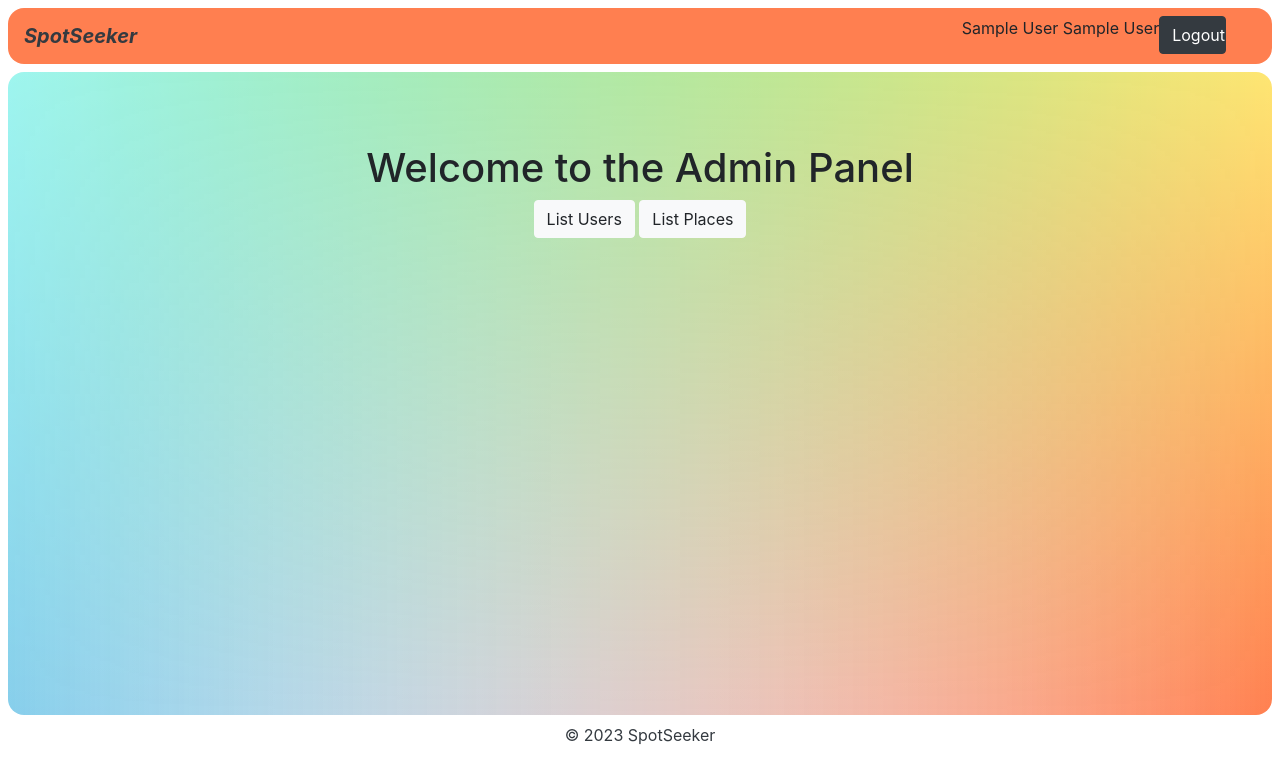
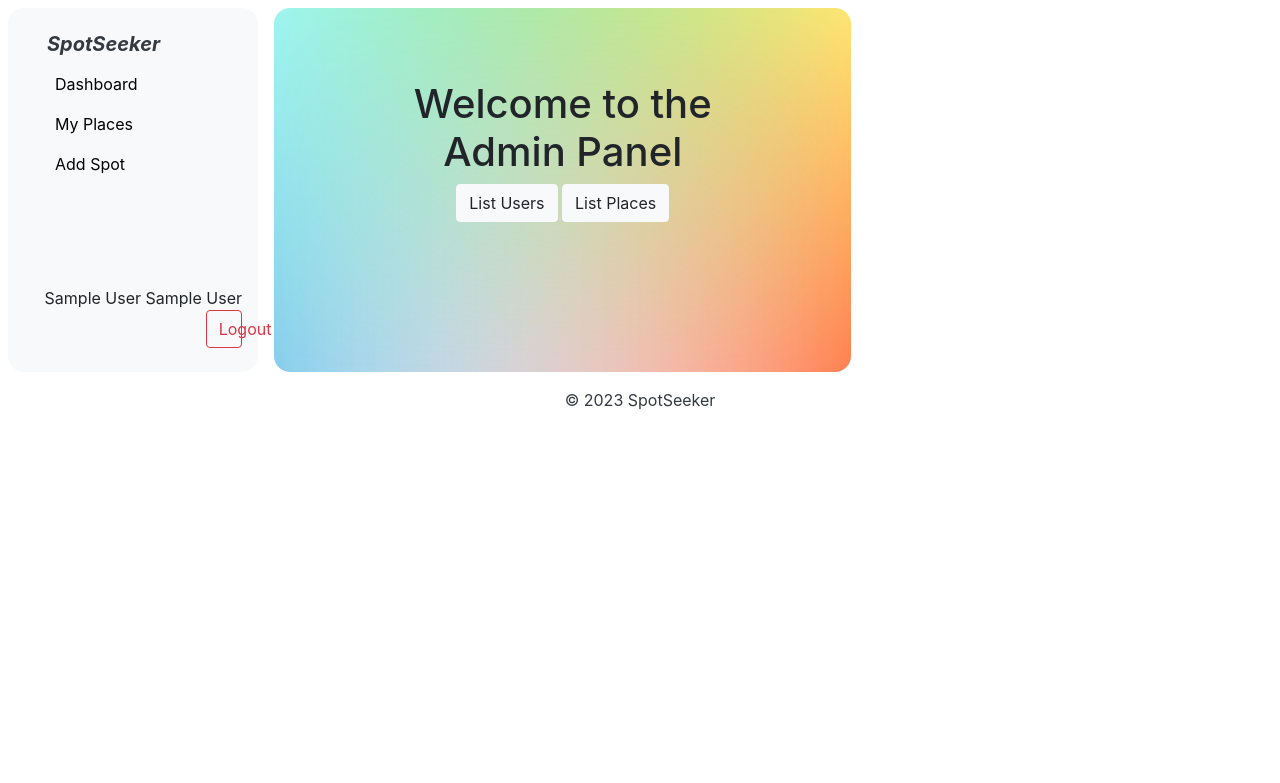
Before and after one commit to SpotSeekerApp/SS-AdminPanel, a Flask app: page /admin in a window 1280 px wide. Shown: the top 783 px of the page. Run offline with Flask 3, Linux system fonts and the light colour scheme; the visitor is signed in with stand-in values (Sample User, id 1); some libraries are stand-ins or nearby versions.

Commit message:
Add sidebar cd /home/karasimsek/ITU/fall23/swe-blg-411e/SS-AdminPanel ; /usr/bin/env /home/karasimsek/anaconda3/bin/python /home/karasimsek/.vscode/extensions/ms-python.python-2023.14.0/pythonFiles/lib/python/debugpy/adapter/../../debugpy/launcher 49221 -- /home/karasimsek/ITU/fall23/swe-blg-411e/SS-AdminPanel/app.py

```diff
--- a/static/app.css
+++ b/static/app.css
@@ -2,13 +2,8 @@
 *{
     font-family: -apple-system, BlinkMacSystemFont, 'Segoe UI', Roboto, Oxygen, Ubuntu, Cantarell, 'Open Sans', 'Helvetica Neue', sans-serif !important;
 }
-html,
-body , .content-container{
-    height: 93%;
-}
 
 .content-container{
-    /* background-color: #031627 !important; */
     background:
 	linear-gradient(
 		limegreen,
@@ -30,8 +25,8 @@ body , .content-container{
 
 
 .navbar{
-    background-color: coral;
     border-radius: 1em;
+    background-color: #F8F9FA !important;
 }
 
 .navbar-brand {
@@ -50,6 +45,7 @@ body , .content-container{
 .table-col{
     color: darkblue;
 }
+
 .footer {
     position: relative;
     margin-top: -150px; /* negative value of footer height */
@@ -77,3 +73,23 @@ max-height: 350px;
 .register-form input{
     font-size: 1em !important;
 }
+
+.wrapper {
+    display: flex;
+    width: 100%;
+    align-items: stretch;
+}
+
+#sidebar {
+    min-width: 250px;
+    max-width: 250px;
+    z-index: 999;
+}
+
+.sidebar-container{
+    height: 100%;
+}
+
+.nav-link{
+    color: black !important;
+}
--- a/templates/layout.html
+++ b/templates/layout.html
@@ -11,46 +11,54 @@
 </head>
 
 <body>
-  <header>
-    <nav class="navbar m-2 navbar-expand-lg ">
-      <div class="container-fluid">
-        <div class="row w-100 d-flex justify-between">
-            <div class="col-8">
-              <div class="row flex-row">
+<div class="wrapper">
+
+    <nav  id="sidebar" class="navbar m-2 navbar-dark navbar-expand-lg">
+      <div class="sidebar-container container-fluid d-flex flex-column">
+              <div class="p-2 sidebar-header w-100">
                 <a class="navbar-brand text-dark font-weight-bold font-italic" href="{{ url_for('main_page') }}">SpotSeeker</a>
-                <!-- <h4 class="nav-sub-text text-dark mb-0 d-flex justify-content-center align-items-center">Network Attack Detection Tool</h4> -->
+
+              <ul class="navbar-nav nav list-unstyled text-dark">
+                <li class="nav-item"><a href="{{ url_for('main_page') }}" class="nav-link">Dashboard</a></li>
+
+                {% if 'id' in session %}
+                <li class="nav-item"><a href="{{ url_for('list_places_page') }}" class="nav-link">My Places</a></li>
+                <li class="nav-item"><a href="{{ url_for('create_places_page') }}" class="nav-link">Add Spot</a></li>
+                {% else %}
+                <li class="nav-item"><a href="{{ url_for('list_places_page') }}" class="nav-link">List Places</a></li>
+                <li class="nav-item"><a href="{{ url_for('list_users_page') }}" class="nav-link">List Users</a></li>
+                {% endif %}
+              </ul>
               </div>
-            </div>
-              <div class="col-4">
+            <div>
+              <ul class="list-unstyled">
+                <div class="row d-flex justify-content-end">
                 {% if 'id' in session %}
-                <div class="row d-flex justify-content-end">
                   {{session['name']}} {{session['surname']}}
-                  <a href="{{ url_for('logout_page') }}" class="btn btn-dark col-2 me-2" role="button"
+                  <a href="{{ url_for('logout_page') }}" class="btn btn-outline-danger col-2 me-2" role="button"
                     aria-pressed="true">Logout</a>
-                </div>
                 {% else %}
-
-                <div class="row d-flex justify-content-end">
-                  <a class="btn btn-dark mx-3" role="button" aria-pressed="true"
+                  <a class="btn btn-outline-info mx-3" role="button" aria-pressed="true"
                     href="{{ url_for('login_page') }}">Login</a>
-                  <a class="btn  btn-light" role="button" aria-pressed="true"
+                  <a class="btn btn-outline-dark" role="button" aria-pressed="true"
                     href="{{ url_for('register_page') }}">Sign Up</a>
-                </div>
-
                 {% endif %}
               </div>
-          </div>
-        </div>
-      </div>
+                </li>
+              </ul>
+            </div>
+            </div>
     </nav>
-  </header>
 
-  <div class="content-container mx-2 pt-4 mb-0">
+  <div id="content" class="content-container m-2 pt-4">
     {% block content %}{% endblock %}
     <!-- This content part is changing according to Results -->
     <!-- Jinja template engine renders it -->
 
   </div>
+
+</div>
+</div>
   <footer class="text-center text-lg-start w-100 py-2">
     <!-- Copyright -->
     <div class="text-center text-dark ">
```
